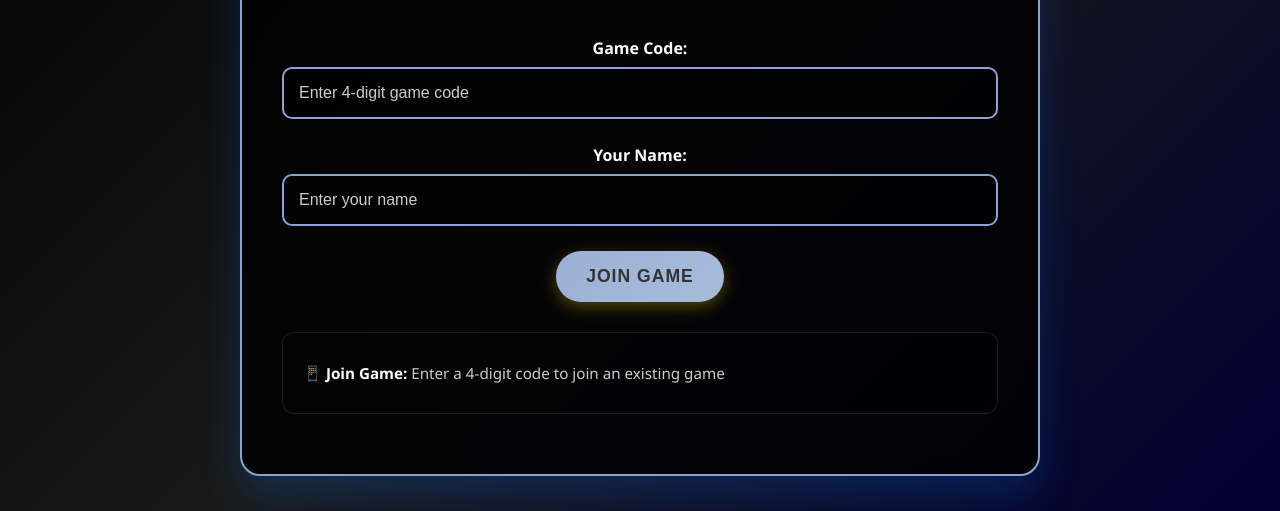
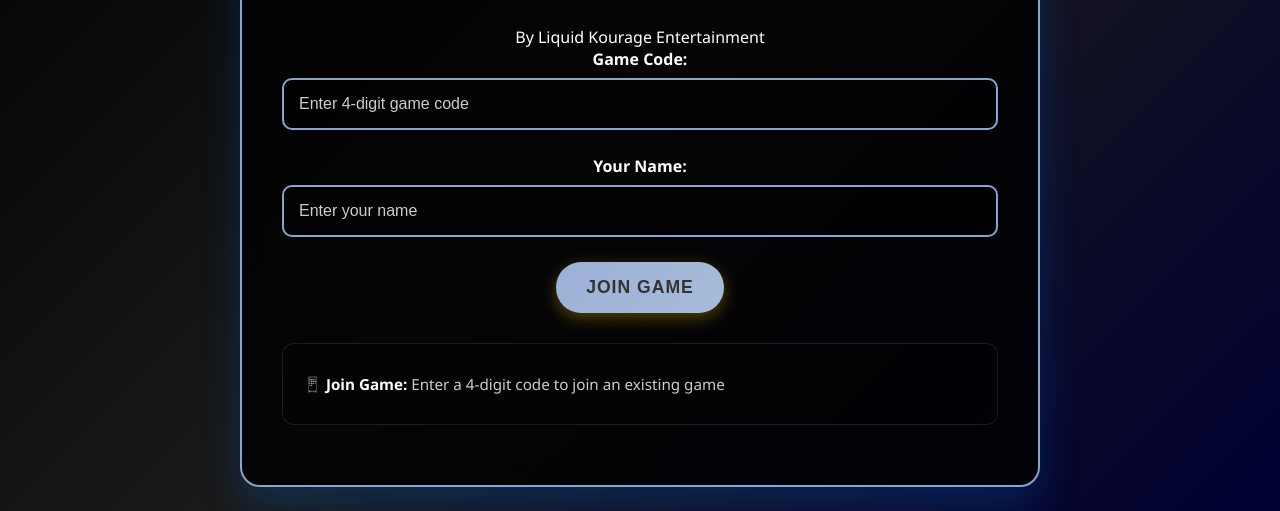
Before and after one commit to Liquidkourage/MEGASheep, a website: page public/index.html in a window 1280 px wide. Shown: the part 289-800 px from the top of the page. Drawn offline with nearby package versions, Linux system fonts and the light colour scheme; no server answers.

Commit message:
UI: Add Liquid Kourage Entertainment credit line

```diff
--- a/public/index.html
+++ b/public/index.html
@@ -14,6 +14,7 @@
             <div class="welcome-content">
                 <h1 class="title">🐑 MEGASheep Trivia</h1>
                 <p class="subtitle">A Pointless little trivia game</p>
+                <p class="credit">By Liquid Kourage Entertainment</p>
 
                 <div class="form-group">
                     <label for="gameCode">Game Code:</label>
```
